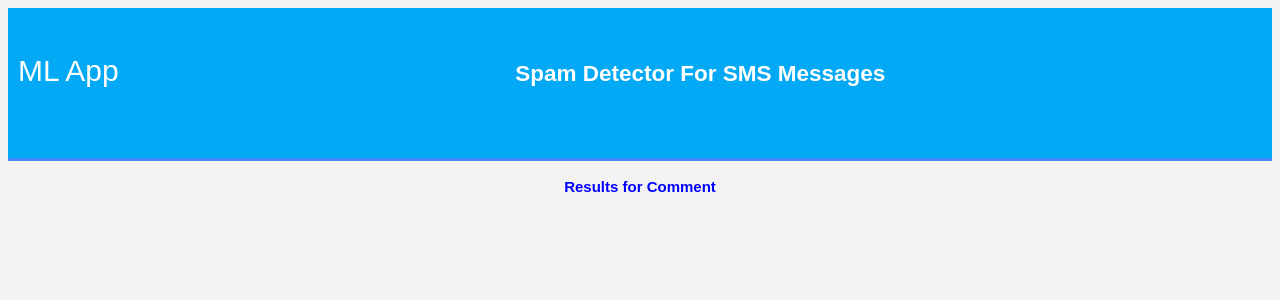
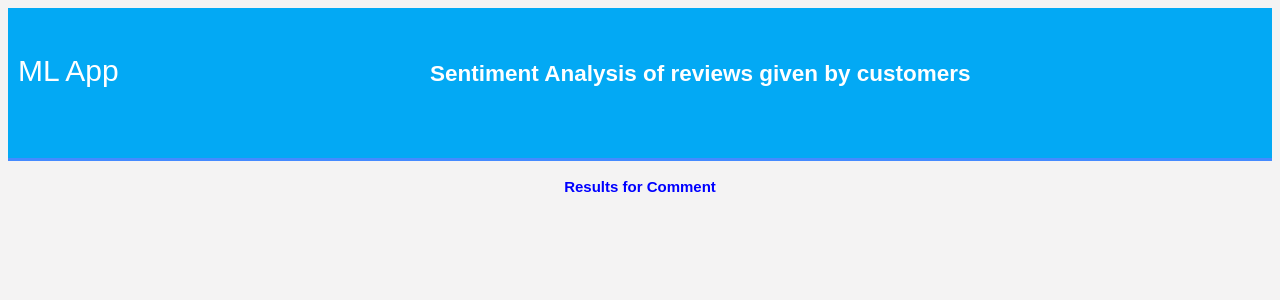
Before and after one commit to Ravi123-ai/NLP-Model-with-Deployment, a Python web app: template templates/result.html in a window 1280 px wide. Shown: the top 300 px of the page. Run offline with Jinja, Linux system fonts and the light colour scheme; the template is opened without the code that fills it, so the values that code supplies are empty.

Commit message:
Update result.html

```diff
--- a/templates/result.html
+++ b/templates/result.html
@@ -11,7 +11,7 @@
 		<div id="brandname">
 			ML App
 		</div>
-		<h2>Spam Detector For SMS Messages</h2>
+		<h2>Sentiment Analysis of reviews given by customers</h2>
 
 	</div>
 	</header>
@@ -21,9 +21,9 @@
 
 
 	{% if prediction == 1%}
-	<h2 style="color:red;">Spam</h2>
+	<h2 style="color:red;">Negative review</h2>
 	{% elif prediction == 0%}
-	<h2 style="color:blue;">Not a Spam (It is a Ham)</h2>
+	<h2 style="color:blue;">Positive Review</h2>
 	{% endif %}
 
 	</div>
```
